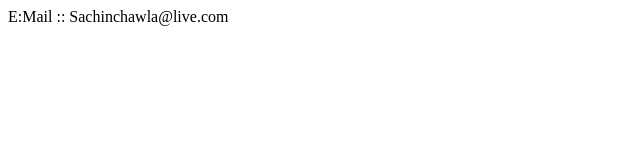
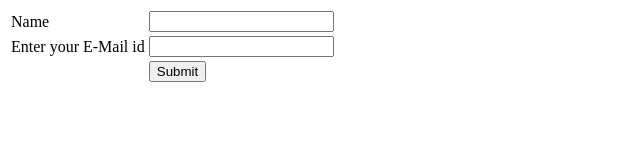
Before and after one commit to thesachinchawla/owndomain, a plain HTML site: page webpages/contact.html in a window 1280 px wide. Shown: the whole page, without its empty margins (0-640 px from the left). Drawn offline with Linux system fonts and the light colour scheme.

Commit message:
Addition of forms into contact info

```diff
--- a/webpages/contact.html
+++ b/webpages/contact.html
@@ -4,6 +4,23 @@
         <title>Contact Me</title>
     </head>
     <body>
-        <p> E:Mail :: Sachinchawla@live.com </p>
+        <p>
+            <form>
+                <table>
+                <tr>
+                <td> <label> Name </label> </td>
+                <td> <input type = "text"> </td>
+                </tr>
+                <tr>
+                <td> <label> Enter your E-Mail id </label>  </td>
+                <td> <input type = "text"> </td>
+                <tr>
+                <td>  </td>
+                <td> <input type = "submit"> </td>
+                </tr>
+                </tr>
+                </table>
+            </form>
+        </p>
     </body>
 </html>
```
